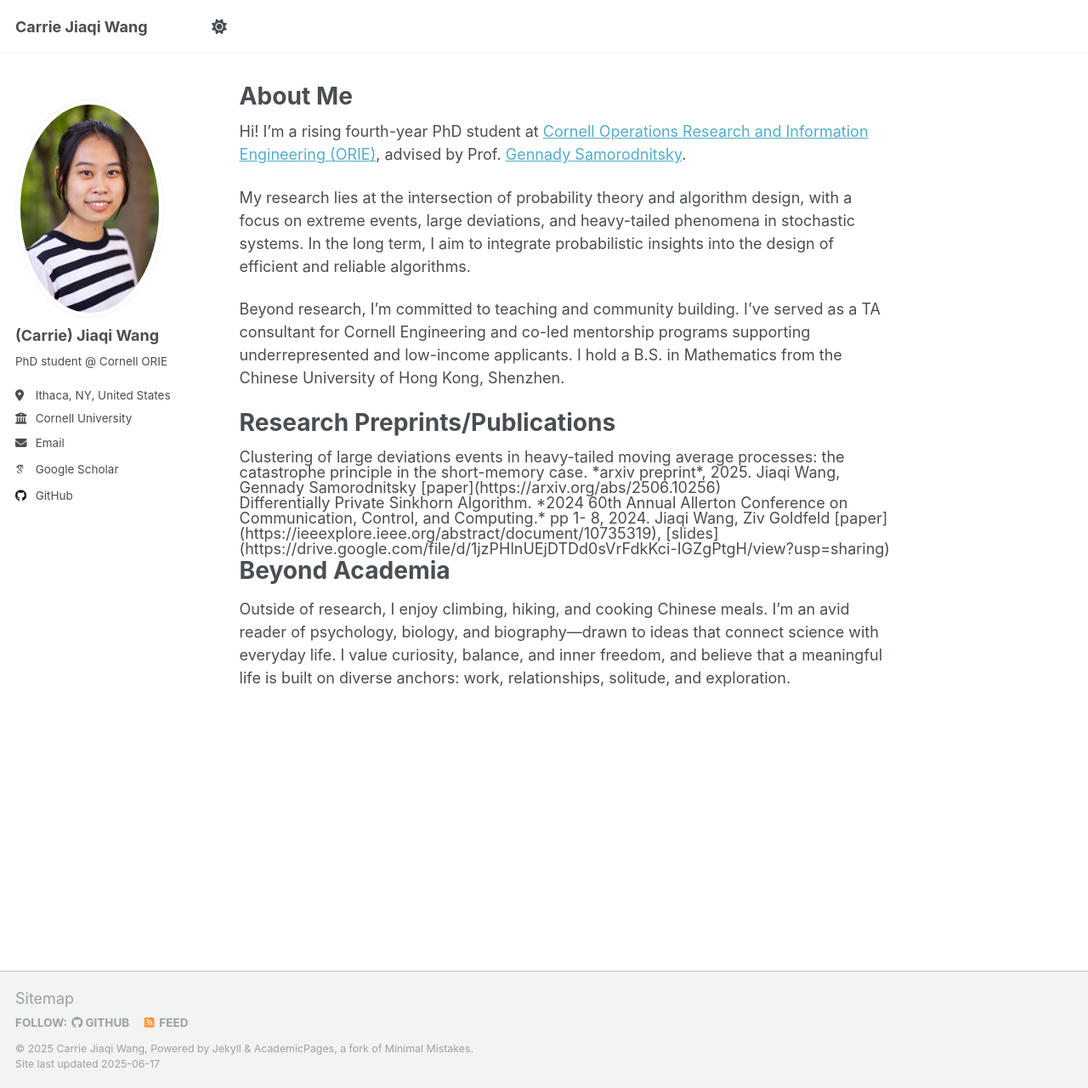
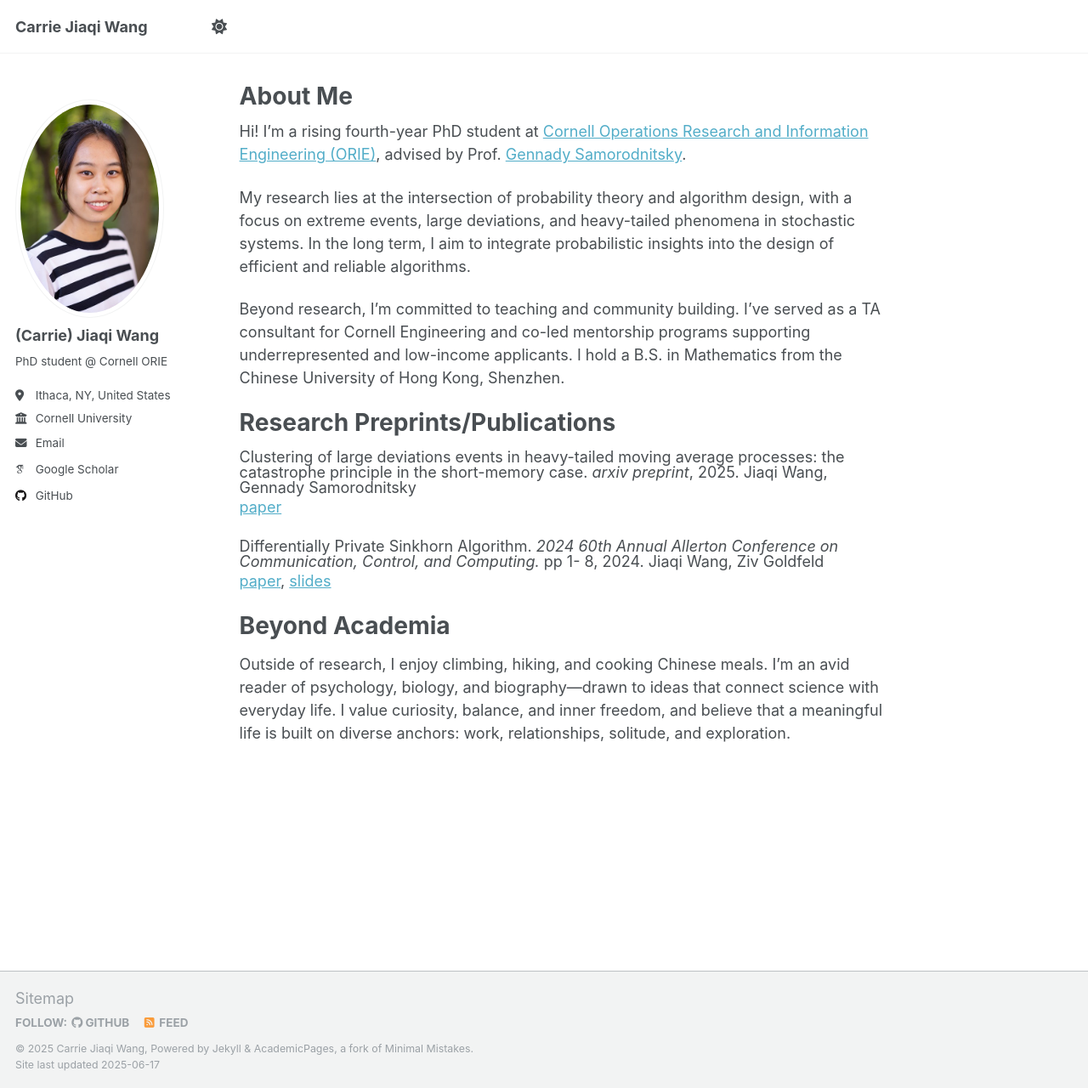
Before and after one commit to CarrieJiaqiWang/CarrieJiaqiWang.github.io, a Jekyll site: the page built from _pages/about.md, in a window 1280 px wide and 1280 px high. Shown: the whole window at 85% size. Built offline with Jekyll 4.4.1, drawn with Linux system fonts in a browser that asks for light colours; some web fonts are replaced.

Commit message:
Update about.md

```diff
--- a/_pages/about.md
+++ b/_pages/about.md
@@ -15,21 +15,23 @@ Beyond research, I’m committed to teaching and community building. I’ve serv
 Research Preprints/Publications
 ====
 <div style="line-height: 1;">
-Clustering of large deviations events in heavy-tailed moving average processes: the catastrophe principle in the short-memory case. *arxiv preprint*, 2025.
+Clustering of large deviations events in heavy-tailed moving average processes: the catastrophe principle in the short-memory case. <i>arxiv preprint</i>, 2025.
 
 Jiaqi Wang, Gennady Samorodnitsky
+</div>
 
 [paper](https://arxiv.org/abs/2506.10256)
-</div>
+
 
 
 <div style="line-height: 1;">
-Differentially Private Sinkhorn Algorithm. *2024 60th Annual Allerton Conference on Communication, Control, and Computing.* pp 1- 8, 2024.
+Differentially Private Sinkhorn Algorithm. <i>2024 60th Annual Allerton Conference on Communication, Control, and Computing.</i> pp 1- 8, 2024.
 
 Jiaqi Wang, Ziv Goldfeld
+</div>
 
 [paper](https://ieeexplore.ieee.org/abstract/document/10735319), [slides](https://drive.google.com/file/d/1jzPHlnUEjDTDd0sVrFdkKci-IGZgPtgH/view?usp=sharing)
-</div>
+
 
 Beyond Academia
 =====
```
